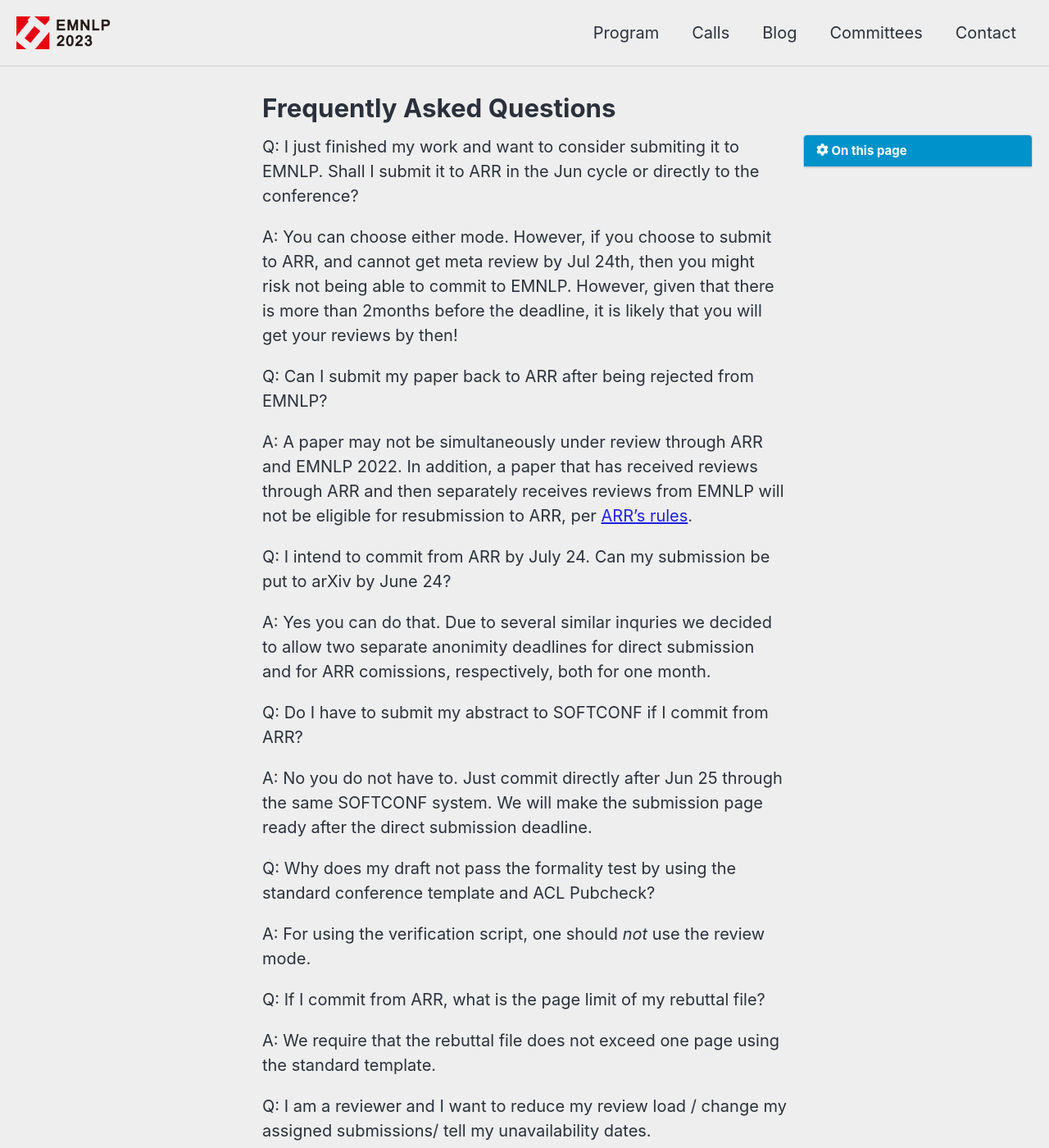
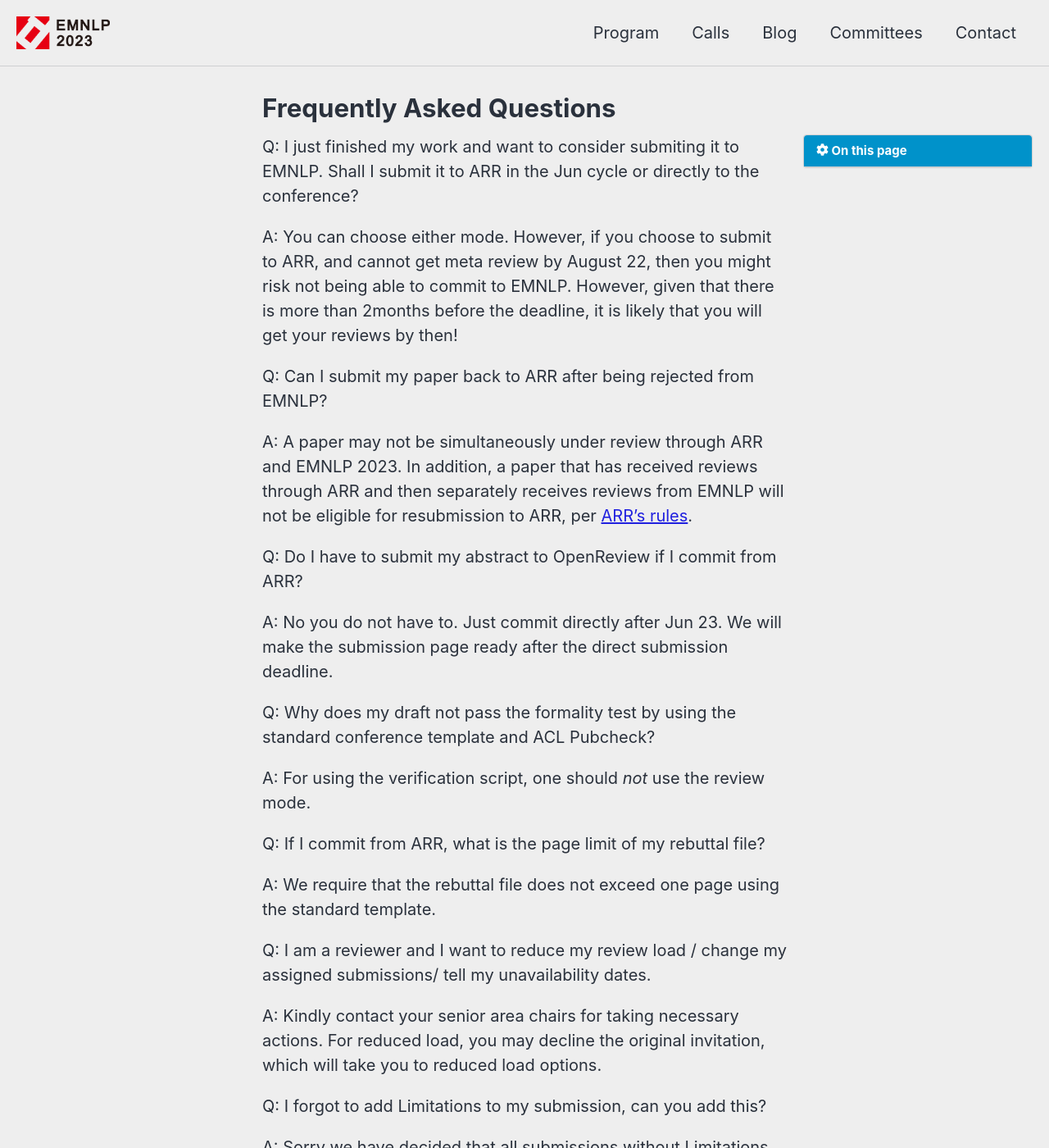
Before and after one commit to acl-org/emnlp-2023, a Jekyll site: the page built from _pages/faq.md, in a window 1280 px wide and 1400 px high. Shown: the whole window at 82% size. Built offline with Jekyll 4.4.1, drawn with Linux system fonts in a browser that asks for light colours; cached includes are drawn as plain includes; nearby versions of some CDN libraries; some of the changed text lies outside the part shown.

Commit message:
Update faq.md
update based on this year

```diff
--- a/_pages/faq.md
+++ b/_pages/faq.md
@@ -10,22 +10,17 @@ toc_icon: "cog"
 
 Q: I just finished my work and want to consider submiting it to EMNLP. Shall I submit it to ARR in the Jun cycle or directly to the conference?
 {: .question}
-A: You can choose either mode. However, if you choose to submit to ARR, and cannot get meta review by Jul 24th, then you might risk not being able to commit to EMNLP. However, given that there is more than 2months before the deadline, it is likely that you will get your reviews by then!
+A: You can choose either mode. However, if you choose to submit to ARR, and cannot get meta review by August 22, then you might risk not being able to commit to EMNLP. However, given that there is more than 2months before the deadline, it is likely that you will get your reviews by then!
 {: .answer}
 
 Q: Can I submit my paper back to ARR after being rejected from EMNLP?
 {: .question}
-A: A paper may not be simultaneously under review through ARR and EMNLP 2022. In addition, a paper that has received reviews through ARR and then separately receives reviews from EMNLP will not be eligible for resubmission to ARR, per [ARR's rules](https://aclrollingreview.org/organizers).
+A: A paper may not be simultaneously under review through ARR and EMNLP 2023. In addition, a paper that has received reviews through ARR and then separately receives reviews from EMNLP will not be eligible for resubmission to ARR, per [ARR's rules](https://aclrollingreview.org/organizers).
 {: .answer}
 
-Q: I intend to commit from ARR by July 24. Can my submission be put to arXiv by June 24?
+Q: Do I have to submit my abstract to OpenReview if I commit from ARR?
 {: .question}
-A: Yes you can do that. Due to several similar inquries we decided to allow two separate anonimity deadlines for direct submission and for ARR comissions, respectively, both for one month.
-{: .answer}
-
-Q: Do I have to submit my abstract to SOFTCONF if I commit from ARR?
-{: .question}
-A: No you do not have to. Just commit directly after Jun 25 through the same SOFTCONF system. We will make the submission page ready after the direct submission deadline.
+A: No you do not have to. Just commit directly after Jun 23. We will make the submission page ready after the direct submission deadline.
 {: .answer}
 
 Q: Why does my draft not pass the formality test by using the standard conference template and ACL Pubcheck?
@@ -40,7 +35,7 @@ A: We require that the rebuttal file does not exceed one page using the standard
 
 Q: I am a reviewer and I want to reduce my review load / change my assigned submissions/ tell my unavailability dates.
 {: .question}
-A: Kindly contact your senior area chairs for taking necessary actions.
+A: Kindly contact your senior area chairs for taking necessary actions. For reduced load, you may decline the original invitation, which will take you to reduced load options.
 {: .answer}
 
 Q: I forgot to add Limitations to my submission, can you add this?
@@ -50,41 +45,17 @@ A: Sorry we have decided that all submissions without Limitations will be desk r
 
 Q: I want to commit my ARR submission to EMNLP, and cannot find the submission link.
 {: .question}
-A: You can submit using the same SOFTCONF link as direct submissions. See [CFP url](https://softconf.com/emnlp2022/papers/).
-{: .answer}
-
-Q: I am very sorry that we missed the deadline, because of something that we could not foresee.
-{: .question}
-A: We have decdied not to allow late submissions in order to be fair for those who did not write to us. Close to the deadline there was a system breakdown at SOFTCONF which caused slow traffic. We contacted the SOFTCONF team and extended the submission time by several hours after the system was restored. We are sorry if you miss the deadline but wish that you plan early and submit to a next conference!
+A: This will be available soon.
 {: .answer}
 
 Q: Can I upload a modified version of our ARR submission?
 {: .question}
-A: No -- we will use the original version and original reviews, since there will be no separate reviewing process for ARR comissions.
+A: No -- we will use the original version and original reviews, since there will be no separate reviewing process for ARR submissions.
 {: .answer}
 
-Q: The PDF file for ARR commission should contain the full paper or just the limiation and rebuttal sections?
+Q: The PDF file for ARR submission should contain the full paper or just the limiation and rebuttal sections?
 {: .question}
 A: It should only contain the limitation and rebuttal sections.
-{: .answer}
-
-Q: Policies of Venue Selection for EMNLP
-{: .question}
-A: The primary objective of ACL SIGDAT is to organize conferences to promote research and development of theories and technologies in computational linguistics and natural language processing, as defined in its constitution (https://sigdat.org/constitution). The SIGDAT committee, consisting of the president, vice-president, vice-president-elect, and secretary-treasurer, selects conference venues to fulfill its duty.
-
-The SIGDAT committee selects a conference venue aiming to make the conference productive, safe, affordable, accessible, and enjoyable for the attendees.  They also take inclusion and diversity very seriously, often reaching out to encourage bids from countries and regions where the conference has not been held, following the ACL constitution. https://aclweb.org/adminwiki/index.php?title=ACL_Constitution
-
-The selection process generally consists of the following steps.
-
-1. The committee creates and distributes a "call for bids", ideally two years before the conference. For example, this is the call-for-bids for EMNLP 2023: https://www.aclweb.org/portal/content/call-bids-host-emnlp-2023.
-2. After receiving bids, the committee evaluates them and ranks them based on the criteria stated above.
-3. The committee sends the bids to the ACL treasurer and ACL business manager for review.
-4. The committee, ACL treasurer, and business manager have discussions on the selection. They also communicate with the bidders when necessary, gathering as much information as is needed to make a decision.
-{: .answer}
-
-Q: I committed my ARR submission to EMNLP. The ARR meta reviews and reviewer comments are all positive. However, our submission was not accepted for presentation at the conference. Can I know the reason?
-{: .question}
-A: This year we have a highly competitive selection process, with many high-quality submissions. However, we can only accommodate a limited number of submissions at the main conference, and therefore the program committee works hard to select the most outstanding submissions In fact, most of the ARR submissions receive positive evaluation, and the senior area chairs worked hard to rank them together with the direct submissions. The final rankings are not based solely on the evaluation score.
 {: .answer}
 
 Q: Do I have additional space for addressing reviewer comments in my final version?
@@ -105,11 +76,6 @@ A: The senior area chairs made selection of ARR submissions into the EMNLP confe
 Q: My paper is accepted to Findings of EMNLP 2022, and I wonder if it is eligible for presentation at the main conference?
 {: .question}
 A: Findings are not accommodated for presentation at the main conference. For more information, you can check https://2020.emnlp.org/blog/2020-04-19-findings-of-emnlp.
-{: .answer}
-
-Q: I have a paper being accepted to Findings of EMNLP. Do I need to register?
-{: .question}
-A: You do not need to register to have your video being uploaded. However, you do need to register in order to attend the conference.
 {: .answer}
 
 <!-- _This FAQ is coming soon and will be frequently updated. Please check back often!_ -->
```
